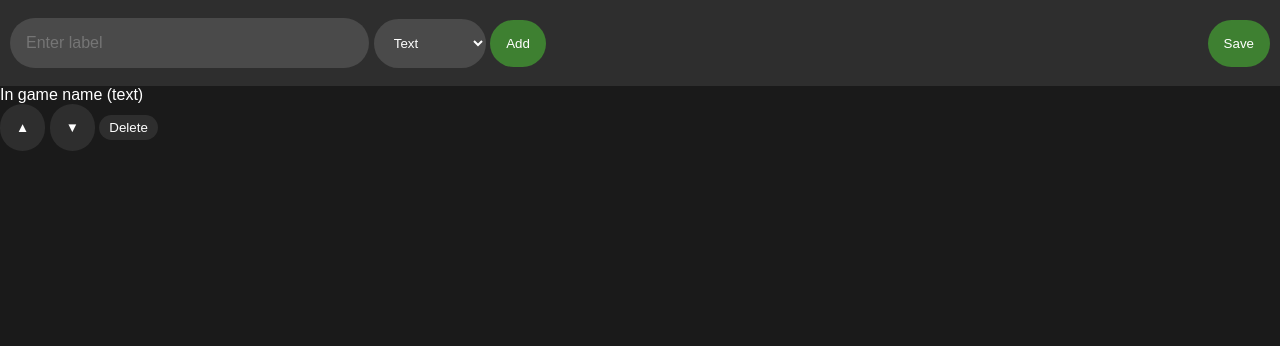
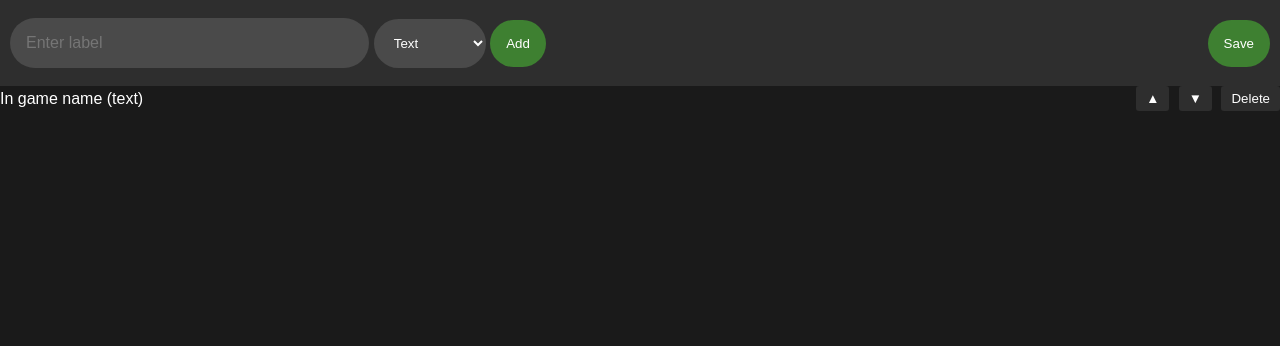
Before and after one commit to raderth/flowlist, a Flask app: template templates/panel.html in a window 1280 px wide. Shown: the top 346 px of the page. Run offline with Flask 3, Linux system fonts and the light colour scheme; the template is opened without the code that fills it, so the values that code supplies are empty; parts of the project's set-up code (start-up, migrations or seed data) failed here and were passed over.

Commit message:
fixed panel styles

```diff
--- a/templates/panel.html
+++ b/templates/panel.html
@@ -22,7 +22,7 @@
         .item-list {
             padding: 20px;
         }
-        .item {
+        .item, .fakeitem {
             display: flex;
             justify-content: space-between;
             align-items: center;
@@ -65,7 +65,7 @@
             width: 100vw;
         }
 
-        .item button {
+        .item button, .fakeitem button {
             margin-left: 5px;
             padding: 5px 10px;
             cursor: pointer;
```
